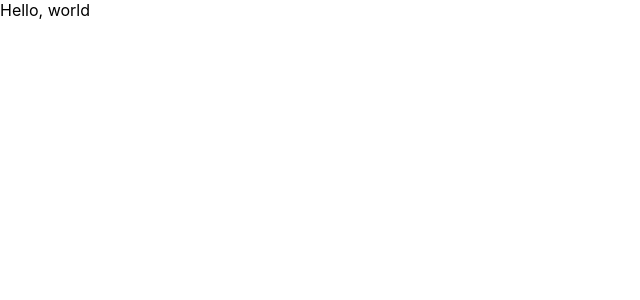
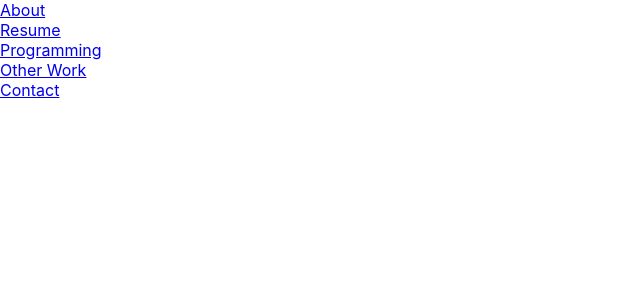
Before and after one commit to terchiem/homepage, a React (Create React App) app: page / in a window 1280 px wide. Shown: the top 300 px of the page, without its empty margins (0-640 px from the left). Built offline with nearby package versions, Linux system fonts and the light colour scheme.

Commit message:
add routing to component pages

```diff
--- a/package.json
+++ b/package.json
@@ -5,6 +5,7 @@
   "dependencies": {
     "react": "^16.8.6",
     "react-dom": "^16.8.6",
+    "react-router-dom": "^5.0.1",
     "react-scripts": "3.0.1"
   },
   "scripts": {
--- a/src/components/App.js
+++ b/src/components/App.js
@@ -1,9 +1,43 @@
 import React from 'react';
+import { BrowserRouter as Router, Route, Link } from 'react-router-dom';
+
+import About from './About';
+import Resume from './Resume';
+import Programming from './Programming';
+import OtherWork from './OtherWork';
+import Contact from './Contact';
 
 function App() {
   return (
     <div className="App">
-      <p>Hello, world</p>
+      <Router>
+        <div>
+          <ul>
+            <li>
+              <Link to="/about/">About</Link>
+            </li>
+            <li>
+              <Link to="/resume/">Resume</Link>
+            </li>
+            <li>
+              <Link to="/programming/">Programming</Link>
+            </li>
+            <li>
+              <Link to="/otherwork/">Other Work</Link>
+            </li>
+            <li>
+              <Link to="/contact/">Contact</Link>
+            </li>
+          </ul>
+        </div>
+
+        <Route path="/about/" component={About} />
+        <Route path="/resume/" component={Resume} />
+        <Route path="/programming/" component={Programming} />
+        <Route path="/otherwork/" component={OtherWork} />
+        <Route path="/contact/" component={Contact} />
+
+      </Router>
     </div>
   );
 }
```
Also changed, not shown: 1 other file (tests, documents, lock files or other folders).
